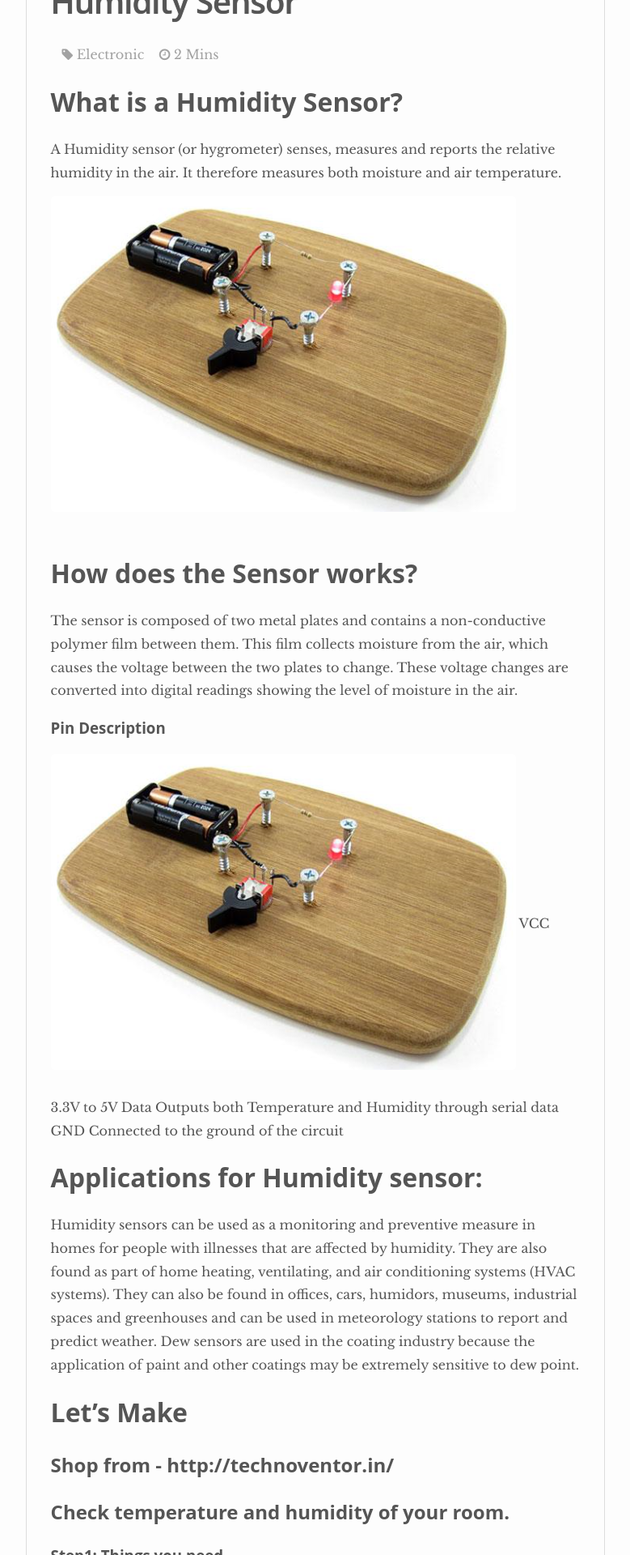
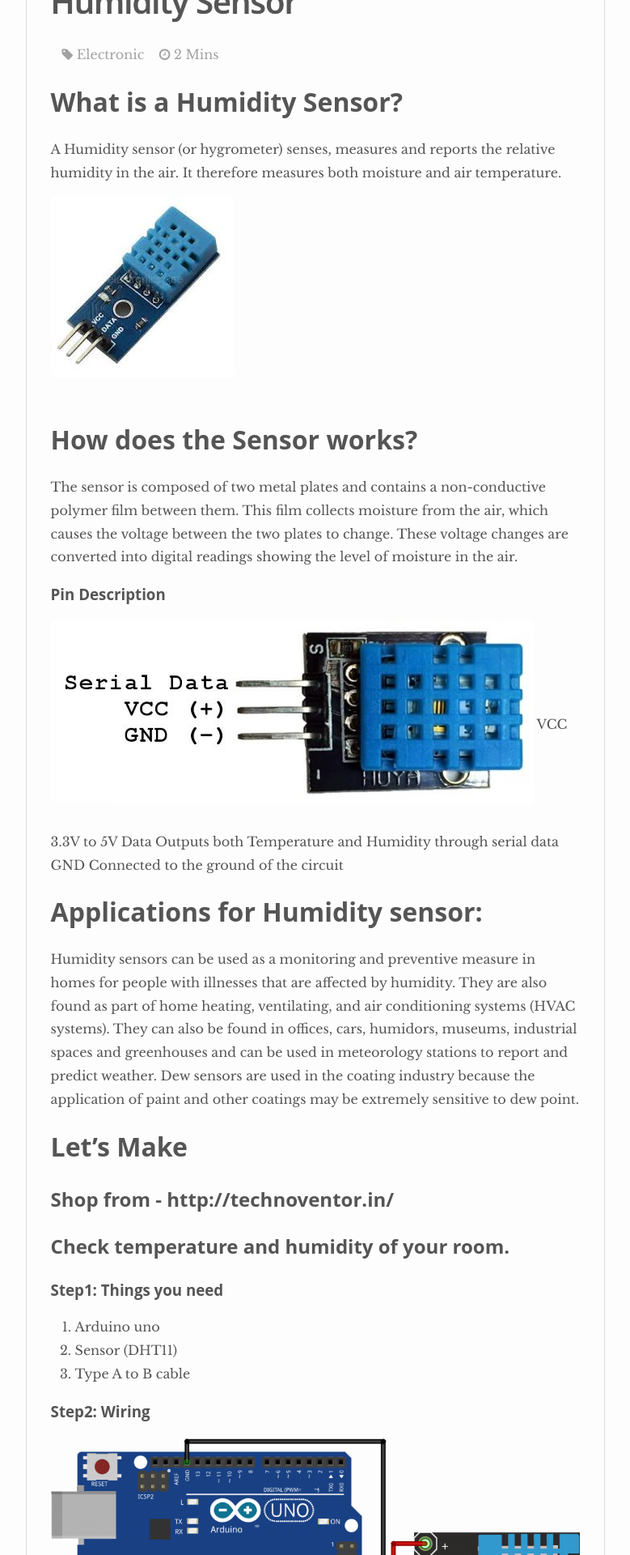
Before and after one commit to yugn27/atel, a Jekyll site: the page built from _posts/2018-01-04-Humidity-Sensor.markdown, in a window 1280 px wide. Shown: the part 373-2293 px from the top of the page at 81% size, without its empty margins (250-1029 px from the left). Built offline with Jekyll 4.4.1, drawn with Linux system fonts in a browser that asks for light colours; nearby versions of some CDN libraries; comment, search, counter and statistics services are not loaded.

Commit message:
Update 2018-01-04-Humidity-Sensor.markdown

```diff
--- a/_posts/2018-01-04-Humidity-Sensor.markdown
+++ b/_posts/2018-01-04-Humidity-Sensor.markdown
@@ -8,7 +8,7 @@ categories: Electronic
 # What is a Humidity Sensor?
 A Humidity sensor (or hygrometer) senses, measures and reports the relative humidity in the air. It therefore measures both moisture and air temperature.
 
-![]({{site.baseurl}}/images/ckt01.png)
+![]({{site.baseurl}}/images/Electronic/5/01.jpg)
 
 # How does the Sensor works?
 The sensor is composed of two metal plates and contains a non-conductive polymer film between them. This film collects moisture from the air, which causes the voltage between the two plates to change. These voltage changes are converted into digital readings showing the level of moisture in the air.
@@ -18,7 +18,7 @@ The sensor is composed of two metal plates and contains a non-conductive polymer
 
 
 ### Pin Description
-![]({{site.baseurl}}/images/ckt01.png)
+![]({{site.baseurl}}/images/Electronic/5/02.jpg)
 VCC    3.3V to 5V
 Data    Outputs both Temperature and Humidity through serial data
 GND    Connected to the ground of the circuit
@@ -41,7 +41,7 @@ Humidity sensors can be used as a monitoring and preventive measure in homes for
 
 ### Step2: Wiring
 
-![]({{site.baseurl}}/images/ckt01.png)
+![]({{site.baseurl}}/images/Electronic/5/03.png)
 
 ### Step3: Code
 We will be using a Library that is available for this sensor. Once you have the library, just go ahead and extract it to the Library folder inside your Arduino IDE software folder.
```
